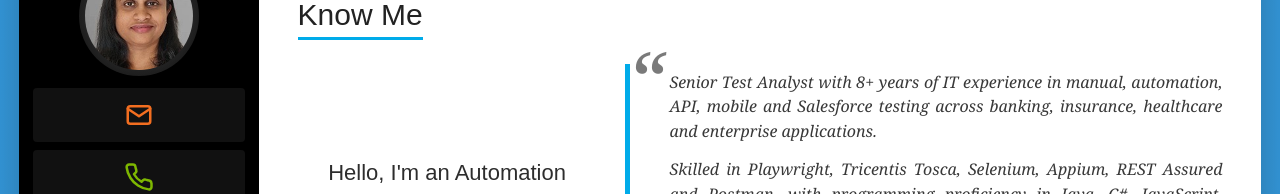
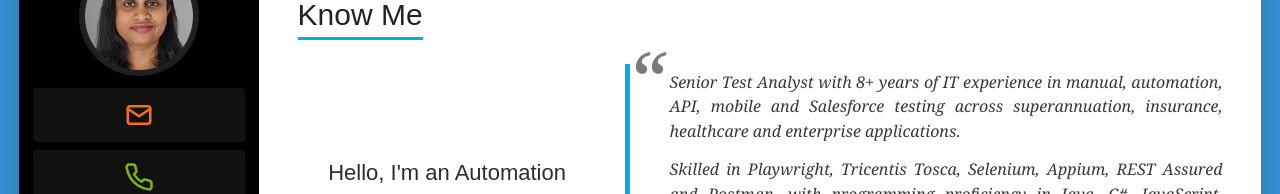
Before and after one commit to rudhraraji/myportfolio, a React (Vite) app: page / in a window 1280 px wide. Shown: the part 169-363 px from the top of the page. Built offline with nearby package versions, Linux system fonts and the light colour scheme; no server answers; a web font is replaced by a local one.

Commit message:
update portfolio & Readme

```diff
--- a/src/data/portfolio.js
+++ b/src/data/portfolio.js
@@ -36,7 +36,7 @@ export const rotatingSkills = [
 
 // From the Summary and Experience sections of my resume.
 export const intro = [
-'Senior Test Analyst with 8+ years of IT experience in manual, automation, API, mobile and Salesforce testing across banking, insurance, healthcare and enterprise applications.',
+'Senior Test Analyst with 8+ years of IT experience in manual, automation, API, mobile and Salesforce testing across superannuation, insurance, healthcare and enterprise applications.',
 'Skilled in Playwright, Tricentis Tosca, Selenium, Appium, REST Assured and Postman, with programming proficiency in Java, C#, JavaScript, TypeScript and SQL, and experience with accessibility testing (WCAG 2.1 AA) in Agile teams.',
 'ISTQB Certified in Generative AI, currently applying GitHub Copilot, AI agents, Playwright MCP and LLM-based testing to improve test coverage, efficiency and software quality.'
 ];
```
Also changed, not shown: 1 other file (tests, documents, lock files or other folders).
